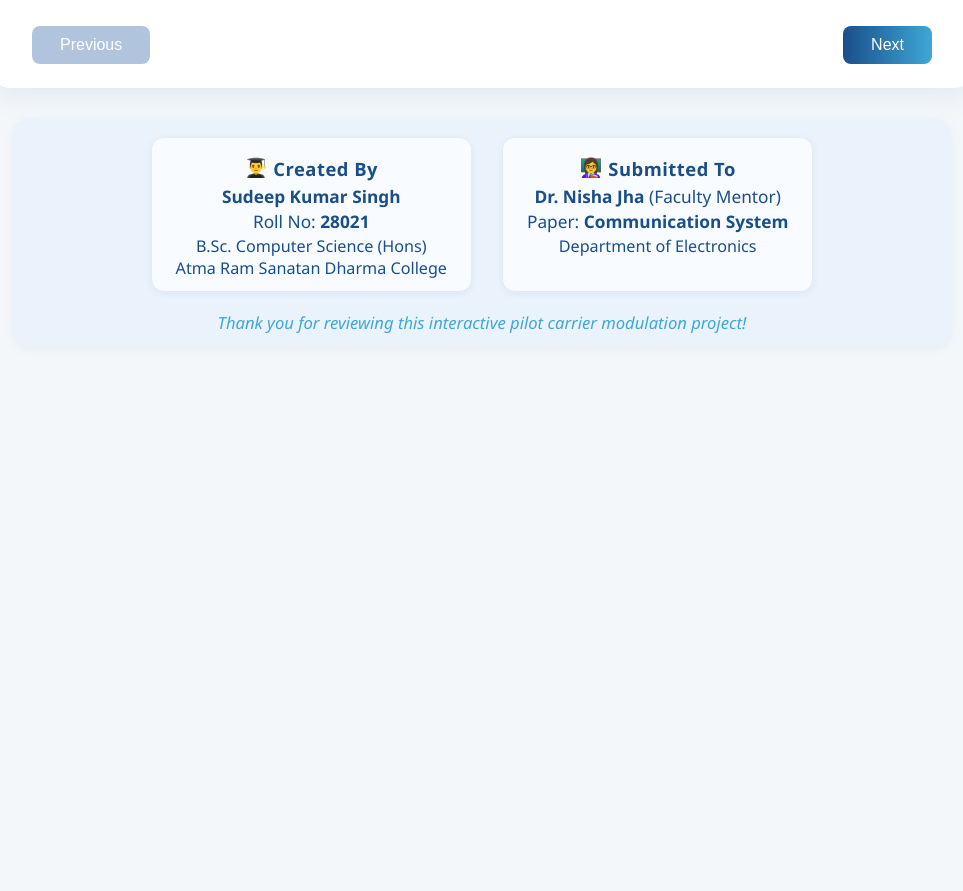
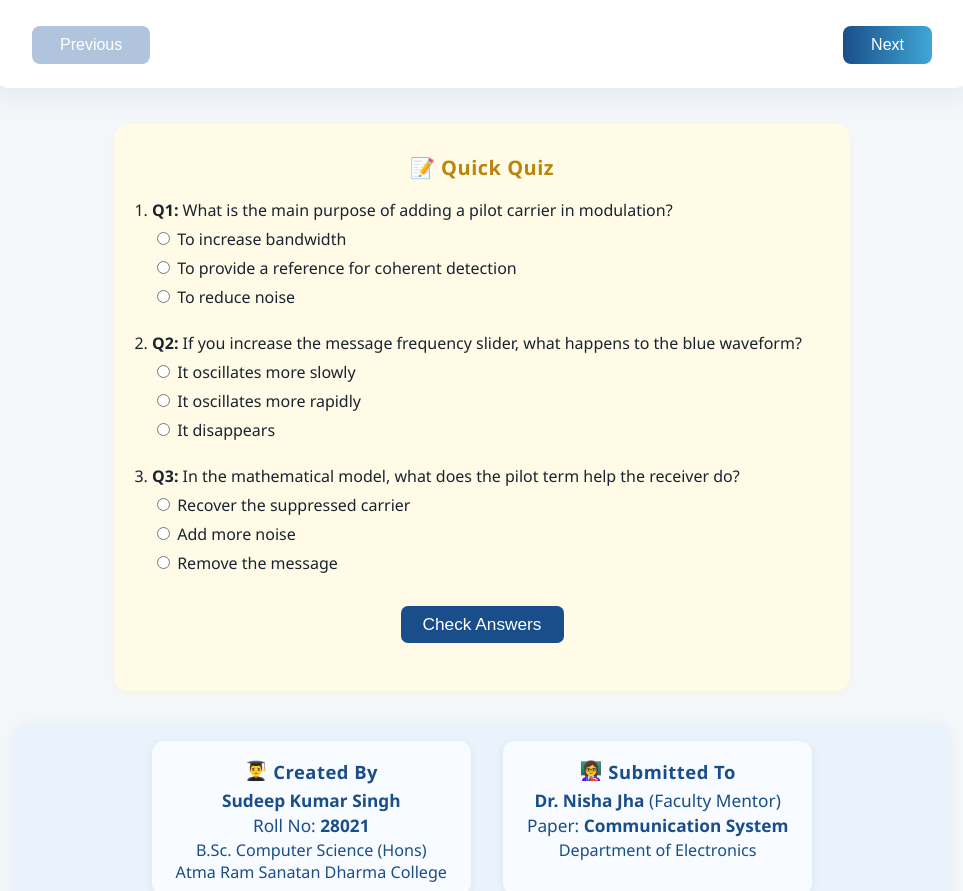
Before and after one commit to SudeepWebDev/pcm, a plain HTML site: page index.html in a window 1280 px wide. Shown: the part 420-1311 px from the top of the page, without its empty margins (158-1121 px from the left). Before the commit the page ends 800 px from the top, so only its background shows below. Drawn offline with nearby package versions, Linux system fonts and the light colour scheme; a web font is replaced by a local one.

Commit message:
Add files via upload

```diff
--- a/index.html
+++ b/index.html
@@ -191,35 +191,60 @@
                 </div>
             </div>
         </div>
-        <!-- Quiz Panel -->
-        <div id="quizPanel" style="margin:32px auto 0 auto;max-width:700px;background:#fffbe7;border-radius:14px;box-shadow:0 2px 12px rgba(255,200,0,0.07);padding:24px 18px 18px 18px;">
-            <div style="font-size:1.25rem;font-weight:600;color:#b8860b;margin-bottom:10px;letter-spacing:0.5px;">
+    </div> <!-- end of .demo-panel -->
+    <!-- Quiz Panel moved fully outside demo-panel and improved responsiveness -->
+    <div id="quizPanel" style="
+        margin:36px auto 0 auto;
+        max-width:700px;
+        background:#fffbe7;
+        border-radius:14px;
+        box-shadow:0 2px 12px rgba(255,200,0,0.07);
+        padding:28px 18px 22px 18px;
+        display:flex;
+        flex-direction:column;
+        align-items:center;
+        width:90vw;
+        min-width:0;
+    ">
+        <div style="font-size:1.25rem;font-weight:600;color:#b8860b;margin-bottom:18px;letter-spacing:0.5px;">
             <span style="vertical-align:middle;">📝 Quick Quiz</span>
         </div>
-            <ol style="margin-top:8px;" id="quizQuestions">
-                <li style="margin-bottom:18px;">
+        <ol style="margin-top:0;margin-bottom:0;width:100%;" id="quizQuestions">
+            <li style="margin-bottom:24px;">
                 <b>Q1:</b> What is the main purpose of adding a pilot carrier in modulation?<br>
-                    <label class="quiz-option"><input type="radio" name="q1" value="0"> To increase bandwidth</label><br>
-                    <label class="quiz-option"><input type="radio" name="q1" value="1"> To provide a reference for coherent detection</label><br>
-                    <label class="quiz-option"><input type="radio" name="q1" value="2"> To reduce noise</label>
+                <label class="quiz-option" style="display:block;margin:7px 0;"><input type="radio" name="q1" value="0"> To increase bandwidth</label>
+                <label class="quiz-option" style="display:block;margin:7px 0;"><input type="radio" name="q1" value="1"> To provide a reference for coherent detection</label>
+                <label class="quiz-option" style="display:block;margin:7px 0;"><input type="radio" name="q1" value="2"> To reduce noise</label>
             </li>
-                <li style="margin-bottom:18px;">
+            <li style="margin-bottom:24px;">
                 <b>Q2:</b> If you increase the message frequency slider, what happens to the blue waveform?<br>
-                    <label class="quiz-option"><input type="radio" name="q2" value="0"> It oscillates more slowly</label><br>
-                    <label class="quiz-option"><input type="radio" name="q2" value="1"> It oscillates more rapidly</label><br>
-                    <label class="quiz-option"><input type="radio" name="q2" value="2"> It disappears</label>
+                <label class="quiz-option" style="display:block;margin:7px 0;"><input type="radio" name="q2" value="0"> It oscillates more slowly</label>
+                <label class="quiz-option" style="display:block;margin:7px 0;"><input type="radio" name="q2" value="1"> It oscillates more rapidly</label>
+                <label class="quiz-option" style="display:block;margin:7px 0;"><input type="radio" name="q2" value="2"> It disappears</label>
             </li>
-                <li style="margin-bottom:18px;">
+            <li style="margin-bottom:24px;">
                 <b>Q3:</b> In the mathematical model, what does the pilot term help the receiver do?<br>
-                    <label class="quiz-option"><input type="radio" name="q3" value="0"> Recover the suppressed carrier</label><br>
-                    <label class="quiz-option"><input type="radio" name="q3" value="1"> Add more noise</label><br>
-                    <label class="quiz-option"><input type="radio" name="q3" value="2"> Remove the message</label>
+                <label class="quiz-option" style="display:block;margin:7px 0;"><input type="radio" name="q3" value="0"> Recover the suppressed carrier</label>
+                <label class="quiz-option" style="display:block;margin:7px 0;"><input type="radio" name="q3" value="1"> Add more noise</label>
+                <label class="quiz-option" style="display:block;margin:7px 0;"><input type="radio" name="q3" value="2"> Remove the message</label>
             </li>
         </ol>
         <button onclick="checkQuiz()" style="margin-top:8px;padding:8px 22px;border-radius:7px;background:#1a4e8a;color:#fff;border:none;cursor:pointer;font-size:1.08rem;">Check Answers</button>
         <div id="quizResult" style="margin-top:16px;font-weight:600;font-size:1.08rem;"></div>
         <div id="quizExplanation" style="margin-top:10px;font-size:1.01rem;"></div>
     </div>
+    <style>
+        @media (max-width: 700px) {
+            #quizPanel {
+                padding: 12px 2vw 16px 2vw !important;
+                font-size: 0.98rem;
+                width: 98vw !important;
+                min-width: 0 !important;
+            }
+            #quizPanel ol { padding-left: 18px !important; }
+            #quizPanel .quiz-option { font-size: 0.98rem !important; }
+        }
+    </style>
     <script>
     function checkQuiz() {
         // Correct answers: q1=1, q2=1, q3=0
@@ -281,7 +306,6 @@
         document.getElementById('quizExplanation').innerHTML = expl;
     }
     </script>
-    </div>
     <div class="ppt-footer">
         <div style="display:flex;flex-wrap:wrap;justify-content:center;gap:32px;">
             <div style="background:#f8fbff;border-radius:12px;padding:16px 24px 12px 24px;min-width:220px;box-shadow:0 2px 8px rgba(26,78,138,0.07);margin-bottom:10px;">
```
Lines whose indentation alone changed are shown as unchanged.
